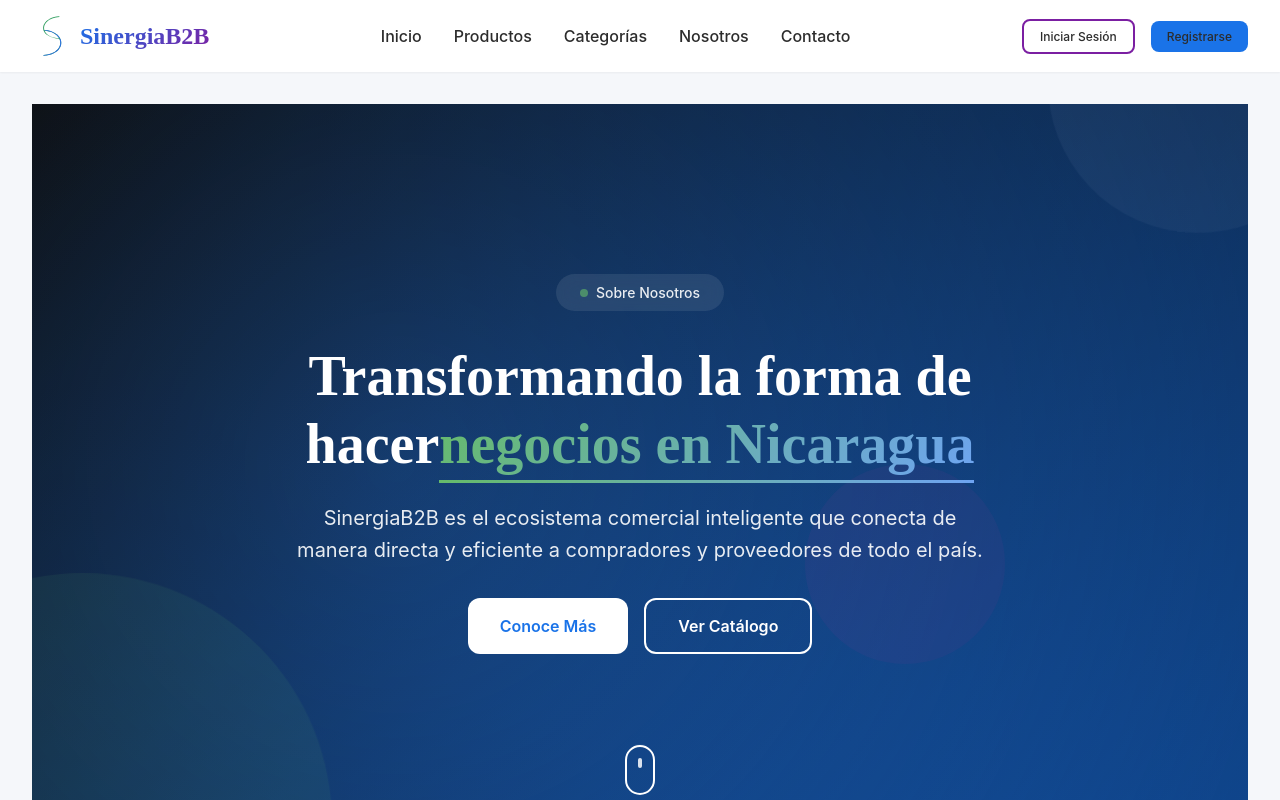
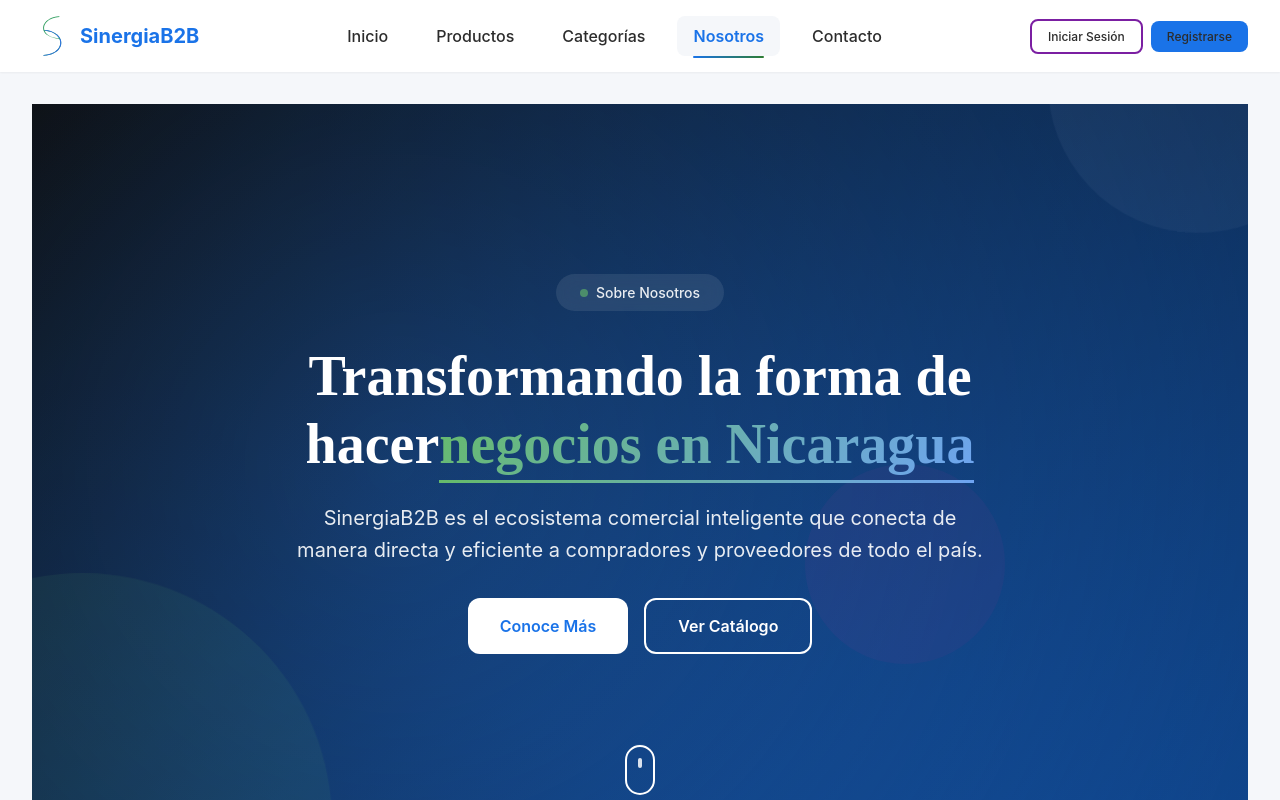
Before and after one commit to elmerurbina/synergiab2b, a React (Create React App) app: page /about in a window 1280 px wide. Shown: the top 800 px of the page. Built offline with nearby package versions, Linux system fonts and the light colour scheme.

Commit message:
improved styles

```diff
--- a/src/components/Layout/Header/Header.jsx
+++ b/src/components/Layout/Header/Header.jsx
@@ -1,6 +1,5 @@
-// components/Header/Header.jsx
 import React, { useState, useEffect } from 'react';
-import { Link, useNavigate } from 'react-router-dom';
+import { Link, useNavigate, useLocation } from 'react-router-dom';
 import { toast } from 'react-toastify';
 import { useAuth } from '../../../contexts/AuthContext';
 import Button from '../../UI/Button/Button';
@@ -10,6 +9,7 @@ const Header = () => {
   const [isMenuOpen, setIsMenuOpen] = useState(false);
   const { user, isAuthenticated, logout } = useAuth();
   const navigate = useNavigate();
+  const location = useLocation();
 
   console.log('Header - Render:', { isAuthenticated, user });
 
@@ -23,6 +23,14 @@ const Header = () => {
     toast.success('Sesión cerrada exitosamente');
     navigate('/login');
     setIsMenuOpen(false);
+  };
+
+  // Helper function to check if a link is active
+  const isActiveLink = (href) => {
+    if (href === '/') {
+      return location.pathname === href;
+    }
+    return location.pathname.startsWith(href);
   };
 
   const getNavLinks = () => {
@@ -63,7 +71,11 @@ const Header = () => {
 
         <nav className={styles.nav}>
           {navLinks.map((link) => (
-            <Link key={link.href} to={link.href} className={styles.navLink}>
+            <Link
+              key={link.href}
+              to={link.href}
+              className={`${styles.navLink} ${isActiveLink(link.href) ? styles.active : ''}`}
+            >
               {link.label}
             </Link>
           ))}
@@ -133,7 +145,7 @@ const Header = () => {
           <Link
             key={link.href}
             to={link.href}
-            className={styles.mobileNavLink}
+            className={`${styles.mobileNavLink} ${isActiveLink(link.href) ? styles.mobileActive : ''}`}
             onClick={() => setIsMenuOpen(false)}
           >
             {link.label}
--- a/src/components/Layout/Header/Header.module.css
+++ b/src/components/Layout/Header/Header.module.css
@@ -1,24 +1,30 @@
+/* components/Header/Header.module.css */
+
 .header {
-  background-color: var(--gray-100);
-  box-shadow: var(--shadow-sm);
   position: sticky;
   top: 0;
   z-index: 1000;
+  background: var(--gray-100);
+  box-shadow: var(--shadow-sm);
+  transition: all var(--transition-normal);
 }
 
 .headerContent {
+  max-width: 1280px;
+  margin: 0 auto;
+  padding: var(--spacing-md) var(--spacing-xl);
   display: flex;
   align-items: center;
   justify-content: space-between;
-  padding: var(--spacing-md) var(--spacing-xl);
-  max-width: 1440px;
-  margin: 0 auto;
+  gap: var(--spacing-xl);
 }
 
+/* Logo Styles */
 .logo {
   display: flex;
   align-items: center;
   gap: var(--spacing-sm);
+  flex-shrink: 0;
 }
 
 .logo img {
@@ -27,114 +33,186 @@
 }
 
 .logoText {
-  font-family: var(--font-secondary);
-  font-size: 1.5rem;
+  font-size: 1.25rem;
   font-weight: 700;
-  background: linear-gradient(135deg, var(--primary-500), var(--tertiary-500));
-  -webkit-background-clip: text;
-  background-clip: text;
-  color: transparent;
+  color: var(--primary-500);
+  text-decoration: none;
+  transition: color var(--transition-fast);
 }
 
-/* Navigation */
+.logoText:hover {
+  color: var(--primary-600);
+}
+
+/* Navigation Styles */
 .nav {
   display: flex;
   align-items: center;
-  gap: var(--spacing-xl);
+  gap: var(--spacing-md);
+  flex: 1;
+  justify-content: center;
 }
 
 .navLink {
+  padding: var(--spacing-sm) var(--spacing-md);
+  text-decoration: none;
   color: var(--gray-500);
   font-weight: 500;
-  transition: color var(--transition-fast);
+  border-radius: var(--radius-md);
+  transition: all var(--transition-fast);
   position: relative;
 }
 
 .navLink:hover {
   color: var(--primary-500);
+  background-color: var(--gray-200);
 }
 
-.navLink::after {
+/* Active link styling - soft background from grayscale */
+.navLink.active {
+  background-color: var(--gray-200);
+  color: var(--primary-500);
+  font-weight: 600;
+  position: relative;
+}
+
+/* Optional: Add an underline effect for active link */
+.navLink.active::after {
   content: '';
   position: absolute;
-  bottom: -4px;
-  left: 0;
-  width: 0;
+  bottom: -2px;
+  left: var(--spacing-md);
+  right: var(--spacing-md);
   height: 2px;
-  background-color: var(--primary-500);
-  transition: width var(--transition-fast);
+  background: linear-gradient(90deg, var(--primary-500), var(--secondary-500));
+  border-radius: var(--radius-sm);
 }
 
-.navLink:hover::after {
-  width: 100%;
+/* Alternative: If you prefer only background without underline */
+/* Remove the ::after pseudo-element above and use this simpler active style */
+/*
+.navLink.active {
+  background-color: var(--gray-200);
+  color: var(--primary-500);
+  font-weight: 600;
 }
+*/
 
-/* Active Link */
-.active {
-  color: var(--primary-500);
-}
-
-.active::after {
-  width: 100%;
-}
-
-/* Actions */
+/* Actions Section */
 .actions {
   display: flex;
   align-items: center;
-  gap: var(--spacing-md);
+  gap: var(--spacing-sm);
+  flex-shrink: 0;
+}
+
+.userName {
+  font-size: 0.875rem;
+  color: var(--gray-500);
+  padding: var(--spacing-xs) var(--spacing-sm);
+  background-color: var(--gray-200);
+  border-radius: var(--radius-md);
+  font-weight: 500;
 }
 
 /* Mobile Menu Button */
 .menuButton {
   display: none;
   flex-direction: column;
-  gap: 4px;
+  justify-content: space-between;
+  width: 30px;
+  height: 21px;
+  background: transparent;
+  border: none;
   cursor: pointer;
-  padding: var(--spacing-sm);
+  padding: 0;
+  z-index: 10;
 }
 
 .menuButton span {
-  width: 25px;
+  width: 100%;
   height: 3px;
   background-color: var(--gray-500);
-  transition: var(--transition-fast);
   border-radius: var(--radius-sm);
+  transition: all var(--transition-normal);
 }
 
-.menuButton.open span:nth-child(1) {
-  transform: rotate(45deg) translate(5px, 5px);
+.menuButton.open span:first-child {
+  transform: rotate(45deg) translate(6px, 6px);
 }
 
 .menuButton.open span:nth-child(2) {
   opacity: 0;
 }
 
-.menuButton.open span:nth-child(3) {
-  transform: rotate(-45deg) translate(7px, -7px);
+.menuButton.open span:last-child {
+  transform: rotate(-45deg) translate(6px, -6px);
 }
 
 /* Mobile Menu */
 .mobileMenu {
   display: none;
   position: fixed;
-  top: 72px;
+  top: 0;
   left: 0;
   right: 0;
-  background-color: var(--gray-100);
-  padding: var(--spacing-lg);
-  box-shadow: var(--shadow-lg);
+  bottom: 0;
+  background: var(--gray-100);
+  padding: var(--spacing-2xl) var(--spacing-xl);
   flex-direction: column;
   gap: var(--spacing-md);
-  z-index: 999;
+  z-index: 9;
+  transform: translateX(100%);
+  transition: transform var(--transition-normal);
+  overflow-y: auto;
 }
 
 .mobileMenu.open {
   display: flex;
+  transform: translateX(0);
 }
 
-/* Responsive */
-@media (max-width: 768px) {
+.mobileNavLink {
+  padding: var(--spacing-md);
+  text-decoration: none;
+  color: var(--gray-500);
+  font-weight: 500;
+  border-radius: var(--radius-md);
+  transition: all var(--transition-fast);
+  font-size: 1.125rem;
+}
+
+.mobileNavLink:hover {
+  background-color: var(--gray-200);
+  color: var(--primary-500);
+}
+
+/* Active link styling for mobile */
+.mobileNavLink.mobileActive {
+  background-color: var(--gray-200);
+  color: var(--primary-500);
+  font-weight: 600;
+  border-left: 3px solid var(--primary-500);
+}
+
+.mobileActions {
+  margin-top: var(--spacing-xl);
+  display: flex;
+  flex-direction: column;
+  gap: var(--spacing-md);
+}
+
+.mobileUserInfo {
+  padding: var(--spacing-md);
+  background-color: var(--gray-200);
+  border-radius: var(--radius-md);
+  text-align: center;
+  font-weight: 500;
+  color: var(--gray-500);
+}
+
+/* Responsive Design */
+@media (max-width: 968px) {
   .nav {
     display: none;
   }
@@ -147,28 +225,68 @@
     display: flex;
   }
 
-  .mobileNavLink {
-    padding: var(--spacing-sm) 0;
-    color: var(--gray-500);
-    font-weight: 500;
-  }
-
-  .mobileActions {
-    display: flex;
-    flex-direction: column;
-    gap: var(--spacing-sm);
-    margin-top: var(--spacing-md);
-    padding-top: var(--spacing-md);
-    border-top: 1px solid var(--gray-300);
+  .headerContent {
+    padding: var(--spacing-md);
   }
 }
 
-@media (min-width: 769px) and (max-width: 1024px) {
-  .nav {
-    gap: var(--spacing-lg);
+/* Tablet and smaller */
+@media (max-width: 768px) {
+  .logoText {
+    font-size: 1rem;
   }
 
-  .headerContent {
-    padding: var(--spacing-md) var(--spacing-lg);
+  .logo img {
+    height: 32px;
   }
 }
+
+/* Animation for mobile menu items */
+.mobileMenu.open .mobileNavLink {
+  animation: slideInFromLeft 0.3s ease-out backwards;
+}
+
+.mobileMenu.open .mobileNavLink:nth-child(1) { animation-delay: 0.05s; }
+.mobileMenu.open .mobileNavLink:nth-child(2) { animation-delay: 0.1s; }
+.mobileMenu.open .mobileNavLink:nth-child(3) { animation-delay: 0.15s; }
+.mobileMenu.open .mobileNavLink:nth-child(4) { animation-delay: 0.2s; }
+.mobileMenu.open .mobileNavLink:nth-child(5) { animation-delay: 0.25s; }
+.mobileMenu.open .mobileNavLink:nth-child(6) { animation-delay: 0.3s; }
+
+@keyframes slideInFromLeft {
+  from {
+    opacity: 0;
+    transform: translateX(-20px);
+  }
+  to {
+    opacity: 1;
+    transform: translateX(0);
+  }
+}
+
+/* Scroll behavior */
+.header.scrolled {
+  box-shadow: var(--shadow-lg);
+  background: rgba(255, 255, 255, 0.95);
+  backdrop-filter: blur(10px);
+}
+
+/* Optional: Add hover effect for active link */
+.navLink.active:hover {
+  background-color: var(--gray-300);
+  transform: translateY(-1px);
+}
+
+/* Accessibility */
+@media (prefers-reduced-motion: reduce) {
+  .navLink,
+  .mobileNavLink,
+  .menuButton span,
+  .mobileMenu {
+    transition: none;
+  }
+
+  .mobileMenu.open .mobileNavLink {
+    animation: none;
+  }
+}
```
